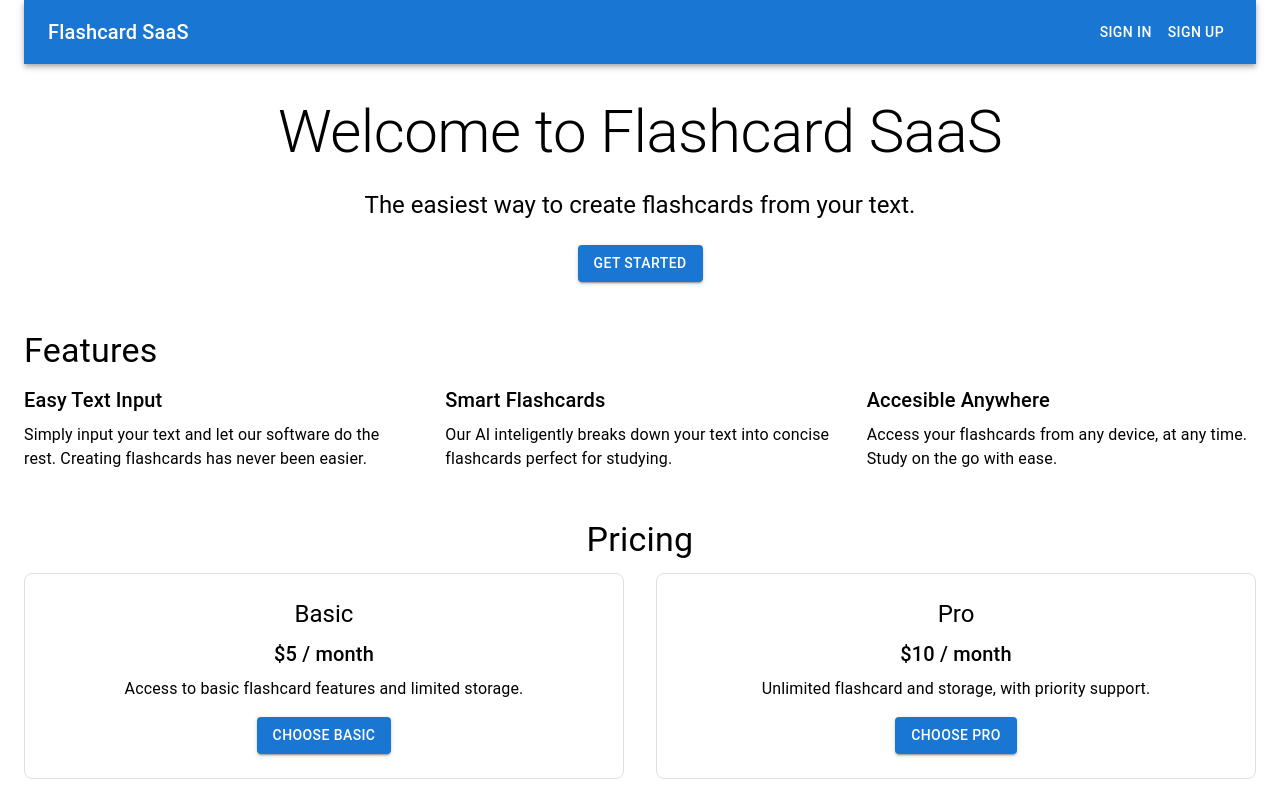
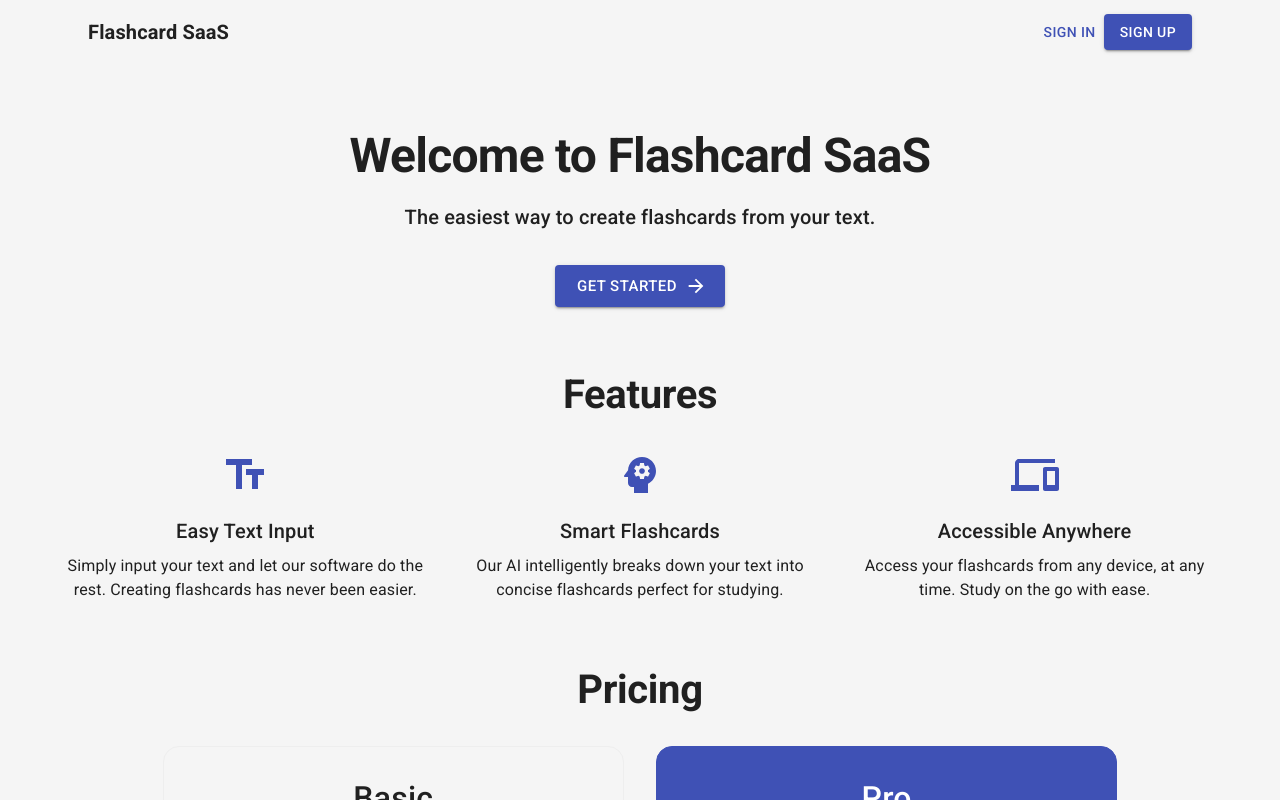
Before and after one commit to aldenbudiman/HS-Flashcards, a Next.js app: page / in a window 1280 px wide. Shown: the top 800 px of the page. Built offline with nearby package versions, Linux system fonts and the light colour scheme; no server answers.

Commit message:
2nd prototype

```diff
--- a/app/page.js
+++ b/app/page.js
@@ -1,59 +1,87 @@
 'use client'
-import React from 'react'
+import React, { useState } from 'react'
 import Image from 'next/image'
-import { AppBar, Toolbar, Typography, Button, Box, Grid, Container } from '@mui/material'
-import { SignedIn, SignedOut, UserButton, ClerkProvider  } from '@clerk/nextjs'
+import {
+  AppBar,
+  Toolbar,
+  Typography,
+  Button,
+  Box,
+  Grid,
+  Container,
+  ThemeProvider,
+  createTheme,
+  CssBaseline
+} from '@mui/material'
+import { SignedIn, SignedOut, UserButton, ClerkProvider } from '@clerk/nextjs'
 import getStripe from '@/utils/get-stripe'
 import Head from 'next/head'
-import App from 'next/app'
+import {
+  TextFields,
+  Psychology,
+  Devices,
+  ArrowForward
+} from '@mui/icons-material'
+
+const theme = createTheme({
+  typography: {
+    fontFamily: '"Roboto", "Helvetica", "Arial", sans-serif',
+    h1: {
+      fontSize: '3rem',
+      fontWeight: 700,
+    },
+    h2: {
+      fontSize: '2.5rem',
+      fontWeight: 600,
+    },
+    h4: {
+      fontSize: '2rem',
+      fontWeight: 500,
+    },
+    h6: {
+      fontSize: '1.25rem',
+      fontWeight: 500,
+    },
+  },
+  palette: {
+    primary: {
+      main: '#3f51b5',
+    },
+    background: {
+      default: '#f5f5f5',
+    },
+  },
+});
 
 export default function Home() {
+  const [isBasicChosen, setIsBasicChosen] = useState(false);
+
+  const handleBasicClick = () => {
+    setIsBasicChosen(true);
+  };
+
   const handleSubmit = async () => {
-    const checkoutSession = await fetch('/api/checkout_session', {
-      method: 'POST',
-      headers: {
-        origin: 'http://localhost:3000',
-      },
-    })
-
-    const checkoutSessionJson = await checkoutSession.json()
-
-    if (checkoutSession.status === 500) {
-      console.error(checkoutSession.message)
-      return
-    }
-
-    const stripe = await getStripe()
-    const {error} = await stripe.redirectToCheckout({
-      sessionId: checkoutSessionJson.id,
-    })
-
-    if (error) {
-      console.warn(error.message)
-    }
+    // ... (keep the existing handleSubmit function)
   }
 
   return (
-    <Container maxWidth="100vw">
+    <ThemeProvider theme={theme}>
+      <CssBaseline />
+      <Container maxWidth="lg">
         <Head>
           <title>Flashcard SaaS</title>
-        <meta name = "description" content="Create flashcard from your text"/>
+          <meta name="description" content="Create flashcards from your text"/>
+          <link href="https://fonts.googleapis.com/css2?family=Roboto:wght@300;400;500;700&display=swap" rel="stylesheet" />
         </Head>
 
-      <AppBar position="static">
+        <AppBar position="static" color="transparent" elevation={0}>
           <Toolbar>
-          <Typography variant="h6" style={{flexGrow: 1}}>
+            <Typography variant="h6" style={{flexGrow: 1, fontWeight: 700}}>
               Flashcard SaaS
             </Typography>
             <SignedOut>
-            <Button color="inherit" href="/sign-in">
-              {' '}
-              Sign In
-            </Button>
-            <Button color="inherit" href="/sign-up">
-              {' '}
-              Sign Up
-            </Button>
+              <Button color="primary" href="/sign-in">Sign In</Button>
+              <Button color="primary" variant="contained" href="/sign-up">Sign Up</Button>
             </SignedOut>
             <SignedIn>
               <UserButton />
@@ -61,93 +89,133 @@ export default function Home() {
           </Toolbar>
         </AppBar>
 
-      <Box sx={{ textAlign: 'center', my: 4 }}>
-        <Typography variant="h2" component="h1" gutterBottom>
+        <Box sx={{ textAlign: 'center', my: 8 }}>
+          <Typography variant="h1" gutterBottom>
             Welcome to Flashcard SaaS
           </Typography>
-        <Typography variant="h5" component="h2" gutterBottom>
+          <Typography variant="h6" gutterBottom sx={{ mb: 4 }}>
             The easiest way to create flashcards from your text.
           </Typography>
-        <Button variant="contained" color="primary" sx={{ mt: 2}} href="/generate">
+          <Button
+            variant="contained"
+            color="primary"
+            size="large"
+            href="/generate"
+            endIcon={<ArrowForward />}
+          >
             Get Started
           </Button>
         </Box>
-      <Box sx={{my: 6}}>
-        <Typography variant="h4" component="h2" gutterBottom>
+
+        <Box sx={{ my: 8 }}>
+          <Typography variant="h2" gutterBottom sx={{ mb: 4, textAlign: 'center' }}>
             Features
           </Typography>
           <Grid container spacing={4}>
             <Grid item xs={12} md={4}>
+              <Box sx={{ display: 'flex', flexDirection: 'column', alignItems: 'center', textAlign: 'center' }}>
+                <TextFields sx={{ fontSize: 48, mb: 2, color: 'primary.main' }} />
                 <Typography variant="h6" gutterBottom>Easy Text Input</Typography>
                 <Typography>
-              {' '}
                   Simply input your text and let our software do the rest.
                   Creating flashcards has never been easier.
                 </Typography>
+              </Box>
             </Grid>
             <Grid item xs={12} md={4}>
+              <Box sx={{ display: 'flex', flexDirection: 'column', alignItems: 'center', textAlign: 'center' }}>
+                <Psychology sx={{ fontSize: 48, mb: 2, color: 'primary.main' }} />
                 <Typography variant="h6" gutterBottom>Smart Flashcards</Typography>
                 <Typography>
-              {' '}
-              Our AI inteligently breaks down your text into concise
+                  Our AI intelligently breaks down your text into concise
                   flashcards perfect for studying.
                 </Typography>
+              </Box>
             </Grid>
             <Grid item xs={12} md={4}>
-            <Typography variant="h6" gutterBottom>Accesible Anywhere</Typography>
+              <Box sx={{ display: 'flex', flexDirection: 'column', alignItems: 'center', textAlign: 'center' }}>
+                <Devices sx={{ fontSize: 48, mb: 2, color: 'primary.main' }} />
+                <Typography variant="h6" gutterBottom>Accessible Anywhere</Typography>
                 <Typography>
-              {' '}
                   Access your flashcards from any device, at any time.
                   Study on the go with ease.
                 </Typography>
+              </Box>
             </Grid>
           </Grid>
         </Box>
-      <Box sx={{ my: 6, textAlign: 'center' }}>
-        <Typography variant="h4" gutterBottom>Pricing</Typography>
-        <Grid container spacing={4}>
-          <Grid item xs={12} md={6}>
+
+        <Box sx={{ my: 8, textAlign: 'center' }}>
+          <Typography variant="h2" gutterBottom sx={{ mb: 4 }}>Pricing</Typography>
+          <Grid container spacing={4} justifyContent="center">
+            <Grid item xs={12} sm={6} md={5}>
               <Box
                 sx={{
-                p: 3,
+                  p: 4,
+                  border: '1px solid',
+                  borderColor: 'grey.200',
+                  borderRadius: 4,
+                  transition: 'all 0.3s',
+                  '&:hover': {
+                    boxShadow: '0 8px 24px rgba(0,0,0,0.1)',
+                    transform: 'translateY(-4px)',
+                  },
+                }}
+              >
+                <Typography variant="h4" gutterBottom>Basic</Typography>
+                <Typography variant="h3" gutterBottom>Free</Typography>
+                <Typography sx={{ mb: 3 }}>
+                  Access to basic flashcard features and limited storage.
+                </Typography>
+                {isBasicChosen ? (
+                  <Box
+                    sx={{
+                      p: 2,
                       border: '1px solid',
                       borderColor: 'grey.300',
                       borderRadius: 2,
+                      bgcolor: 'grey.100',
+                      color: 'grey.600',
                     }}
                   >
-              <Typography variant="h5" gutterBottom>Basic</Typography>
-              <Typography variant="h6" gutterBottom>$5 / month</Typography>
-              <Typography>
-                {' '}
-                Access to basic flashcard features and limited storage.
-              </Typography>
-              <Button variant="contained" color="primary" sx={{mt: 2}}>
-                Choose basic
+                    Using Basic
+                  </Box>
+                ) : (
+                  <Button variant="outlined" color="primary" size="large" onClick={handleBasicClick}>
+                    Choose Basic
                   </Button>
+                )}
               </Box>
             </Grid>
-          <Grid item xs={12} md={6}>
+            <Grid item xs={12} sm={6} md={5}>
               <Box
                 sx={{
-                  p: 3,
+                  p: 4,
                   border: '1px solid',
-                  borderColor: 'grey.300',
-                  borderRadius: 2,
+                  borderColor: 'primary.main',
+                  borderRadius: 4,
+                  bgcolor: 'primary.main',
+                  color: 'white',
+                  transition: 'all 0.3s',
+                  '&:hover': {
+                    boxShadow: '0 8px 24px rgba(63,81,181,0.3)',
+                    transform: 'translateY(-4px)',
+                  },
                 }}
               >
-                <Typography variant="h5" gutterBottom>Pro</Typography>
-                <Typography variant="h6" gutterBottom>$10 / month</Typography>
-                <Typography>
-                  {' '}
-                  Unlimited flashcard and storage, with priority support.
+                <Typography variant="h4" gutterBottom>Pro</Typography>
+                <Typography variant="h3" gutterBottom>$10 / month</Typography>
+                <Typography sx={{ mb: 3 }}>
+                  Unlimited flashcards and storage, with priority support.
                 </Typography>
-                <Button variant="contained" color="primary" sx={{mt: 2}} onClick={handleSubmit}>
-                  Choose pro
+                <Button variant="contained" color="secondary" size="large" onClick={handleSubmit}>
+                  Choose Pro
                 </Button>
               </Box>
             </Grid>
           </Grid>
         </Box>
       </Container>
+    </ThemeProvider>
   )
 }
--- a/package.json
+++ b/package.json
@@ -12,6 +12,8 @@
     "@clerk/nextjs": "^5.3.1",
     "@emotion/react": "^11.13.0",
     "@emotion/styled": "^11.13.0",
+    "@fontsource/roboto": "^5.0.14",
+    "@mui/icons-material": "^5.16.7",
     "@mui/material": "^5.16.7",
     "@stripe/stripe-js": "^4.3.0",
     "firebase": "^10.13.0",
```
Also changed, not shown: 1 other file (tests, documents, lock files or other folders). Lines whose indentation alone changed are shown as unchanged.
